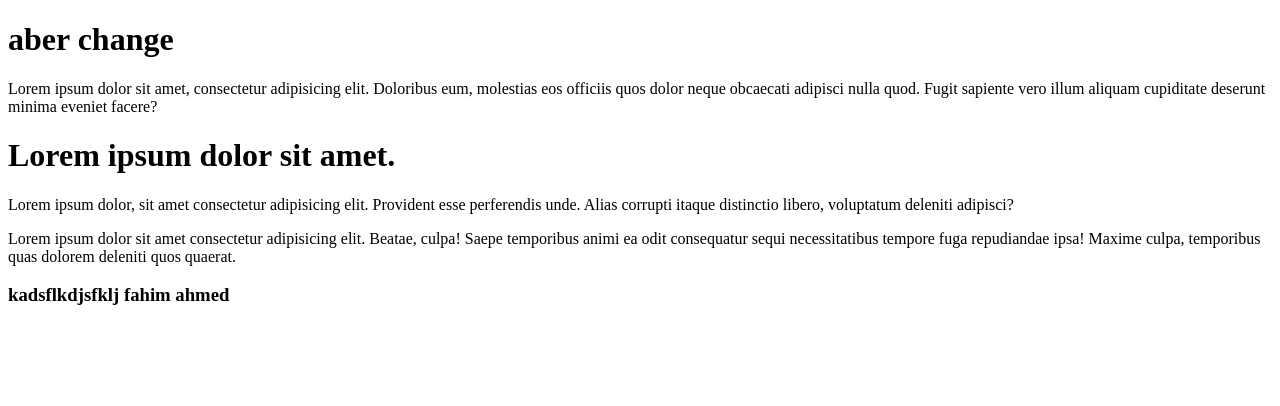
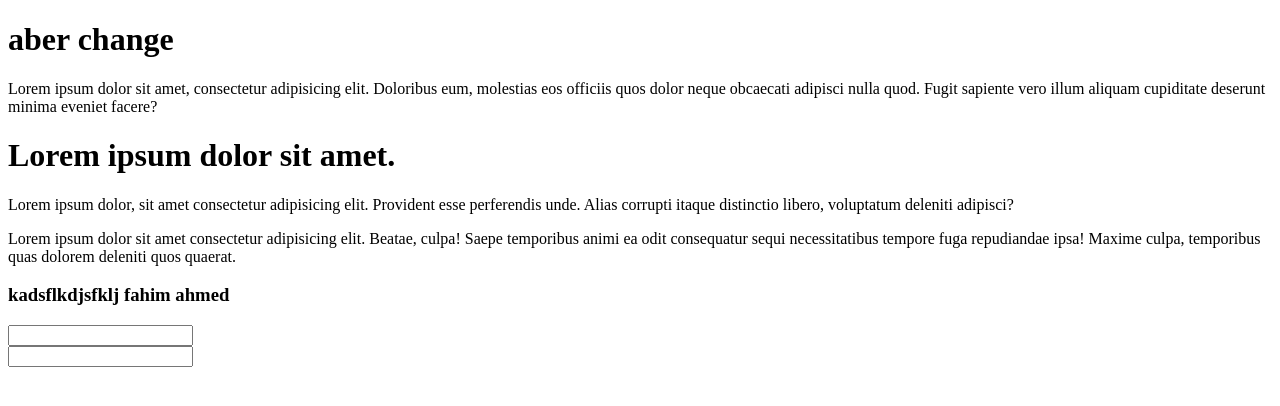
Before and after one commit to fahim00001/secondatem, a plain HTML site: page idex.html in a window 1280 px wide. Drawn offline with Linux system fonts and the light colour scheme.

Commit message:
form add

```diff
--- a/idex.html
+++ b/idex.html
@@ -16,5 +16,11 @@
     </h3>
 
     <a href="http://www.google.com"></a>
+
+     <div>
+
+    <input type="email" name="" id=""> <br>
+    <input type="password" name="" id="">
+     </div>
 </body>
 </html>
```
